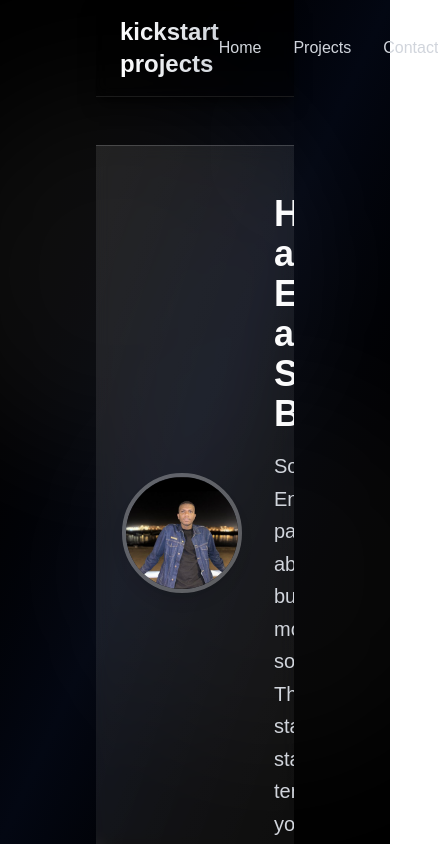
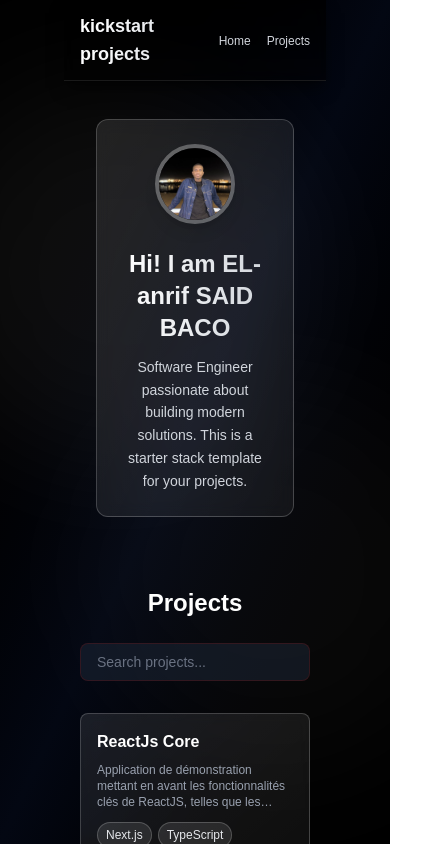
Before and after one commit to Elanrif/starter-stack-kits, a Next.js app: page / in a window 390 px wide. Shown: the top 844 px of the page, 438 px wide, since content can reach past the window. Built offline with nearby package versions, Linux system fonts and the light colour scheme.

Commit message:
feat: responsive design

```diff
--- a/src/app/layout.tsx
+++ b/src/app/layout.tsx
@@ -16,6 +16,7 @@ const geistMono = Geist_Mono({
 export const metadata: Metadata = {
   title: "Portfolio - Développeur",
   description: "Portfolio professionnel d’un développeur.",
+  viewport: "width=device-width, initial-scale=1",
 };
 
 export default function RootLayout({
@@ -26,7 +27,7 @@ export default function RootLayout({
   return (
     <html lang="fr">
       <body
-        className={`${geistSans.variable} ${geistMono.variable} antialiased px-24`}
+        className={`${geistSans.variable} ${geistMono.variable} antialiased px-16 sm:px-32`}
       >
         <Header />
         <main>{children}</main>
--- a/src/app/page.tsx
+++ b/src/app/page.tsx
@@ -12,30 +12,29 @@ export default function Home() {
         <div className="absolute bottom-20 left-20 w-96 h-96 bg-white/3 rounded-full blur-3xl"></div>
       </div>
 
-      <main className="relative z-10 container mx-auto px-6 py-12">
+      <main className="relative z-10 container mx-auto px-4 sm:px-6">
         {/* Hero Section */}
         <Hero />
 
         {/* Projects Section */}
-        <section className="mt-1.5">
-          <ProjectsSection />
-        </section>
+        <ProjectsSection />
 
         {/* Contact Section */}
-        <section id="contact" className="text-center py-24">
-          <h2 className="text-4xl font-bold mb-4">Get in Touch</h2>
-          <p className="text-lg text-gray-400 mb-12">
-            Open to remote & freelance opportunities. Let’s connect!
+        <section id="contact" className="text-center py-12 sm:py-24">
+          <h2 className="text-2xl sm:text-4xl font-bold mb-4">Get in Touch</h2>
+          <p className="text-base sm:text-lg text-gray-400 mb-8 sm:mb-12">
+            Open to remote & freelance opportunities. Let&apos;s connect!
           </p>
-          <div className="flex justify-center gap-8 bg-linear-to-r from-white/10 to-white/5 border border-white/20 rounded-2xl p-8 w-fit mx-auto hover:border-white/40 transition-all duration-300 backdrop-blur-sm">
+          <div className="flex flex-wrap justify-center gap-4 sm:gap-8 bg-linear-to-r
+           from-white/10 to-white/5 border border-white/20 rounded-lg sm:rounded-2xl p-6 sm:p-8 w-fit mx-auto hover:border-white/40 transition-all duration-300 backdrop-blur-sm">
             <Link
               href="https://github.com/johndoe"
               target="_blank"
               rel="noopener noreferrer"
-              className="text-3xl hover:text-white transition-colors"
+              className="text-2xl sm:text-3xl hover:text-white transition-colors"
             >
               <svg
-                className="w-10 h-10"
+                className="w-8 h-8 sm:w-10 sm:h-10"
                 fill="currentColor"
                 viewBox="0 0 24 24"
               >
@@ -46,10 +45,10 @@ export default function Home() {
               href="https://linkedin.com/in/johndoe"
               target="_blank"
               rel="noopener noreferrer"
-              className="text-3xl hover:text-white transition-colors"
+              className="text-2xl sm:text-3xl hover:text-white transition-colors"
             >
               <svg
-                className="w-10 h-10"
+                className="w-8 h-8 sm:w-10 sm:h-10"
                 fill="currentColor"
                 viewBox="0 0 24 24"
               >
@@ -58,10 +57,10 @@ export default function Home() {
             </Link>
             <Link
               href="mailto:johndoe@example.com"
-              className="text-3xl hover:text-white transition-colors"
+              className="text-2xl sm:text-3xl hover:text-white transition-colors"
             >
               <svg
-                className="w-10 h-10"
+                className="w-8 h-8 sm:w-10 sm:h-10"
                 fill="currentColor"
                 viewBox="0 0 24 24"
               >
--- a/src/components/Header.tsx
+++ b/src/components/Header.tsx
@@ -3,22 +3,22 @@ import Link from "next/link";
 export default function Header() {
   return (
     <header className="sticky top-0 z-50 backdrop-blur-sm bg-linear-to-b from-black/80 to-black/40 border-b border-white/10 shadow-lg shadow-black/50">
-      <div className="container mx-auto flex justify-between items-center py-4 px-6">
+      <div className="container mx-auto flex justify-between items-center py-3 sm:py-4 px-4 sm:px-6">
         {/* Logo/Brand */}
         <Link href="/" className="relative group">
-          <h1 className="text-2xl font-bold bg-linear-to-r from-white to-gray-300 bg-clip-text text-transparent hover:from-gray-300 hover:to-white transition-all duration-300">
+          <h1 className="text-lg sm:text-2xl font-bold bg-linear-to-r from-white to-gray-300 bg-clip-text text-transparent hover:from-gray-300 hover:to-white transition-all duration-300">
             kickstart projects
           </h1>
           <div className="absolute -bottom-1 left-0 w-0 h-0.5 bg-linear-to-r from-red-500 to-red-300 group-hover:w-full transition-all duration-300"></div>
         </Link>
 
         {/* Navigation */}
-        <nav>
-          <ul className="flex space-x-8">
+        <nav className="hidden sm:block">
+          <ul className="flex space-x-4 sm:space-x-8">
             <li>
               <Link
                 href="/"
-                className="relative group text-gray-300 hover:text-white transition-colors duration-300"
+                className="relative group text-xs sm:text-sm text-gray-300 hover:text-white transition-colors duration-300"
               >
                 Home
                 <span className="absolute -bottom-1 left-0 w-0 h-0.5 bg-linear-to-r from-red-500 to-red-300 group-hover:w-full transition-all duration-300"></span>
@@ -27,7 +27,7 @@ export default function Header() {
             <li>
               <Link
                 href="/projects"
-                className="relative group text-gray-300 hover:text-white transition-colors duration-300"
+                className="relative group text-xs sm:text-sm text-gray-300 hover:text-white transition-colors duration-300"
               >
                 Projects
                 <span className="absolute -bottom-1 left-0 w-0 h-0.5 bg-linear-to-r from-red-500 to-red-300 group-hover:w-full transition-all duration-300"></span>
@@ -36,10 +36,32 @@ export default function Header() {
             <li>
               <Link
                 href="#contact"
-                className="relative group text-gray-300 hover:text-white transition-colors duration-300"
+                className="relative group text-xs sm:text-sm text-gray-300 hover:text-white transition-colors duration-300"
               >
                 Contact
                 <span className="absolute -bottom-1 left-0 w-0 h-0.5 bg-linear-to-r from-red-500 to-red-300 group-hover:w-full transition-all duration-300"></span>
+              </Link>
+            </li>
+          </ul>
+        </nav>
+
+        {/* Mobile Menu Button */}
+        <nav className="sm:hidden">
+          <ul className="flex space-x-4">
+            <li>
+              <Link
+                href="/"
+                className="text-xs text-gray-300 hover:text-white transition-colors"
+              >
+                Home
+              </Link>
+            </li>
+            <li>
+              <Link
+                href="/projects"
+                className="text-xs text-gray-300 hover:text-white transition-colors"
+              >
+                Projects
               </Link>
             </li>
           </ul>
--- a/src/components/Hero.tsx
+++ b/src/components/Hero.tsx
@@ -2,26 +2,26 @@ import Image from "next/image";
 
 export default function Hero() {
   return (
-    <section className="text-center flex flex-col items-center justify-center min-h-[60vh]">
+    <section className="text-center flex flex-col items-center justify-center min-h-[60vh] py-8 sm:py-12">
       {/* Hero Content */}
-      <div className="max-w-2xl">
+      <div className="max-w-2xl w-full px-4 sm:px-0">
         {/* Background blur effect box */}
-        <div className="relative bg-linear-to-br from-white/10 to-white/5 border border-white/20 rounded-2xl p-12 backdrop-blur-sm hover:border-white/40 transition-all duration-300 mb-8">
-          <div className="absolute -top-40 -right-40 w-80 h-80 bg-white/5 rounded-full blur-3xl opacity-20 pointer-events-none"></div>
-          <div className="relative z-10 flex flex-row items-center gap-8">
+        <div className="relative bg-linear-to-br from-white/10 to-white/5 border border-white/20 rounded-xl sm:rounded-2xl p-6 sm:p-12 backdrop-blur-sm hover:border-white/40 transition-all duration-300 mb-8">
+          <div className="absolute -top-40 -right-40 w-80 h-80 bg-white/5 rounded-full blur-3xl opacity-20 pointer-events-none hidden sm:block"></div>
+          <div className="relative z-10 flex flex-col sm:flex-row items-center gap-6 sm:gap-8">
             <Image
               src="/profile.png"
               alt="Profile"
-              width={120}
-              height={120}
-              className="rounded-full border-4 border-white/30 shadow-lg shrink-0"
+              width={100}
+              height={100}
+              className="rounded-full border-4 border-white/30 shadow-lg shrink-0 w-20 h-20 sm:w-30 sm:h-30"
               priority
             />
-            <div className="flex flex-col text-start items-start">
-              <h1 className="text-4xl font-extrabold mb-4 bg-linear-to-r from-white to-gray-300 bg-clip-text text-transparent">
+            <div className="flex flex-col text-center sm:text-start items-center sm:items-start">
+              <h1 className="text-2xl sm:text-4xl font-extrabold mb-3 sm:mb-4 bg-linear-to-r from-white to-gray-300 bg-clip-text text-transparent">
                 Hi! I am EL-anrif SAID BACO
               </h1>
-              <p className="text-xl text-gray-300 leading-relaxed">
+              <p className="text-sm sm:text-xl text-gray-300 leading-relaxed">
                 Software Engineer passionate about building modern solutions.
                 This is a starter stack template for your projects.
               </p>
--- a/src/components/ProjectCard.tsx
+++ b/src/components/ProjectCard.tsx
@@ -4,24 +4,31 @@ import Link from "next/link";
 export default function ProjectCard({ project }: { project: Project }) {
   return (
     <Link href={`/projects/${project.slug}`}>
-      <div className="group relative bg-linear-to-br from-white/10 to-white/5 border border-white/20 rounded-xl p-6 hover:border-white/40 transition-all duration-300 cursor-pointer h-full hover:shadow-lg hover:shadow-white/10 backdrop-blur-sm">
+      <div className="group relative bg-linear-to-br from-white/10 to-white/5 border border-white/20 rounded-lg sm:rounded-xl p-4 sm:p-6 hover:border-white/40 transition-all duration-300 cursor-pointer h-full hover:shadow-lg hover:shadow-white/10 backdrop-blur-sm">
         {/* Hover glow effect */}
-        <div className="absolute inset-0 bg-linear-to-br from-white/0 to-white/0 group-hover:from-white/5 group-hover:to-white/2 rounded-xl transition-all duration-300"></div>
+        <div className="absolute inset-0 bg-linear-to-br from-white/0 to-white/0 group-hover:from-white/5 group-hover:to-white/2 rounded-lg sm:rounded-xl transition-all duration-300"></div>
 
         <div className="relative z-10">
-          <h3 className="text-lg font-bold mb-2 text-white group-hover:text-gray-100 transition-colors">
+          <h3 className="text-base sm:text-lg font-bold mb-2 text-white group-hover:text-gray-100 transition-colors">
             {project.name}
           </h3>
-          <p className="text-gray-400 text-sm mb-4">{project.description}</p>
-          <div className="flex flex-wrap gap-2">
-            {project.technologies.map((tech) => (
+          <p className="text-gray-400 text-xs sm:text-sm mb-3 sm:mb-4 line-clamp-3">
+            {project.description}
+          </p>
+          <div className="flex flex-wrap gap-1.5 sm:gap-2">
+            {project.technologies.slice(0, 3).map((tech) => (
               <span
                 key={tech}
-                className="text-xs px-3 py-1 rounded-full bg-white/10 text-gray-200 border border-white/20"
+                className="text-xs px-2 sm:px-3 py-1 rounded-full bg-white/10 text-gray-200 border border-white/20"
               >
                 {tech}
               </span>
             ))}
+            {project.technologies.length > 3 && (
+              <span className="text-xs px-2 sm:px-3 py-1 rounded-full bg-white/10 text-gray-200 border border-white/20">
+                +{project.technologies.length - 3}
+              </span>
+            )}
           </div>
         </div>
       </div>
--- a/src/components/ProjectsSection.tsx
+++ b/src/components/ProjectsSection.tsx
@@ -15,28 +15,28 @@ export default function ProjectsSection() {
   );
 
   return (
-    <section id="projects" className="py-24">
-      <div className="text-center mb-12">
-        <h2 className="text-5xl font-bold mb-4">Projects</h2>
-        <div className="w-full flex justify-center mt-8">
+    <section id="projects">
+      <div className="text-center mb-8 sm:mb-12">
+        <h2 className="text-2xl sm:text-5xl font-bold mb-4">Projects</h2>
+        <div className="w-full flex justify-center mt-6 sm:mt-8">
           <input
             type="text"
             placeholder="Search projects..."
             value={searchTerm}
             onChange={(e) => setSearchTerm(e.target.value)}
-            className="w-full max-w-md px-4 py-3 bg-gray-800/50 border border-red-900/30 rounded-lg text-white placeholder-gray-500 focus:outline-none focus:border-red-900/60 transition-all"
+            className="w-full max-w-md px-4 py-2 sm:py-3 bg-gray-800/50 border border-red-900/30 rounded-lg text-white text-sm sm:text-base placeholder-gray-500 focus:outline-none focus:border-red-900/60 transition-all"
           />
         </div>
       </div>
 
       <div className="flex justify-center">
-        <div className="grid grid-cols-1 md:grid-cols-3 lg:grid-cols-3 gap-6 w-fit">
+        <div className="grid grid-cols-1 sm:grid-cols-2 lg:grid-cols-3 gap-3 sm:gap-6 w-fit">
           {filteredProjects.length > 0 ? (
             filteredProjects.map((project) => (
               <ProjectCard key={project.slug} project={project} />
             ))
           ) : (
-            <p className="text-center text-gray-500 col-span-full py-12">
+            <p className="text-center text-gray-500 col-span-full py-8 sm:py-12 text-sm sm:text-base">
               No projects found.
             </p>
           )}
--- a/src/data/projects.ts
+++ b/src/data/projects.ts
@@ -4,7 +4,7 @@ export const projects = [
     name: "ReactJs Core",
     description:
       "Application de démonstration mettant en avant les fonctionnalités clés de ReactJS, telles que les hooks, le contexte et la gestion d’état. Idéale pour les développeurs souhaitant approfondir leur compréhension de React.",
-    image: "/images/project-1.png",
+    image: "/images/reactjs-core-kit.png",
     github: "https://github.com/Elanrif/reactjs-core-kit",
     website: "https://reactjs-core-kit.vercel.app/",
     presentation: "https://canva.com/votre-projet-1",
@@ -12,87 +12,57 @@ export const projects = [
     featured: true,
   },
   {
-    slug: "project-2",
-    name: "Projet 2",
+    slug: "nextjs-starter-kit",
+    name: "Nextjs Starter Kit",
     description:
-      "Plateforme collaborative pour le partage de documents et la gestion de projets. Intégration d’un chat en direct, gestion des rôles utilisateurs et export PDF. Pensée pour les PME et startups.",
-    image: "/images/project-2.png",
-    github: "https://github.com/votre-projet-2",
-    website: "https://votre-projet-2.com",
+      "Template de démarrage pour Next.js avec TypeScript, Tailwind CSS, et une structure de projet optimisée. Parfait pour les développeurs souhaitant lancer rapidement des projets modernes avec Next.js.",
+    image: undefined,
+    github: "https://github.com/Elanrif/nextjs-starter-kit",
+    website: "https://nextjs-starter-kit.vercel.app/",
     presentation: "https://canva.com/votre-projet-2",
-    technologies: ["React", "Node.js", "CSS"],
+    technologies: ["Nextjs", "Tailwind.css", "TypeScript"],
     featured: true,
   },
   {
-    slug: "portfolio-premium",
-    name: "Portfolio Premium",
+    slug: "springboot-starter-kit",
+    name: "Springboot Starter Kit",
     description:
-      "Portfolio personnel premium avec animations fluides, dark mode, et intégration d’un blog. Optimisé SEO et performance, il met en avant les compétences et réalisations d’un développeur moderne.",
-    image: "/images/portfolio-premium.png",
-    github: "https://github.com/votre-portfolio-premium",
-    website: "https://portfolio-premium.com",
-    presentation: "https://canva.com/portfolio-premium",
-    technologies: ["Next.js", "Framer Motion", "Tailwind CSS"],
+      "Template de démarrage pour Spring Boot avec une configuration prête à l’emploi pour les projets Java. Inclut des fonctionnalités de sécurité, de gestion de données et une architecture modulaire pour accélérer le développement backend.",
+    image: undefined,
+    github: "https://github.com/Elanrif/springboot-starter-kit",
+    website: "https://springboot-starter-kit.vercel.app/",
+    presentation: "https://canva.com/springboot-starter-kit",
+    technologies: [
+      "Spring Boot",
+      "Spring Security",
+      "Spring Data JPA",
+      "Lombok",
+      "PostgreSQL",
+    ],
     featured: true,
   },
   {
-    slug: "saas-dashboard",
-    name: "SaaS Dashboard",
+    slug: "Expressjs-starter-kit",
+    name: "Expressjs Starter Kit",
     description:
-      "Dashboard analytique pour SaaS avec graphiques dynamiques, gestion des utilisateurs, notifications et export de rapports. Interface responsive et personnalisable pour les entreprises tech.",
-    image: "/images/saas-dashboard.png",
-    github: "https://github.com/votre-saas-dashboard",
-    website: "https://saas-dashboard.com",
-    presentation: "https://canva.com/saas-dashboard",
-    technologies: ["React", "Recharts", "Styled Components"],
+      "Template de démarrage pour Express.js avec Dockerfile, Github Actions,et une structure de projet basique. Parfait pour les développeurs souhaitant lancer rapidement des projets modernes avec Express.js.",
+    image: undefined,
+    github: "https://github.com/Elanrif/expressjs-starter-kit",
+    website: "https://expressjs-starter-kit.vercel.app/",
+    presentation: "https://canva.com/expressjs-starter-kit",
+    technologies: ["Express.js", "Dockerfile", "Github Actions"],
     featured: false,
   },
   {
-    slug: "ecommerce-app",
-    name: "E-commerce App",
+    slug: "nodejs-starter-kit",
+    name: "Nodejs Starter Kit",
     description:
-      "Application e-commerce complète avec gestion du panier, paiement Stripe, suivi des commandes et espace administrateur. Design moderne, animations et sécurité renforcée pour les transactions.",
-    image: "/images/ecommerce-app.png",
-    github: "https://github.com/votre-ecommerce-app",
-    website: "https://ecommerce-app.com",
-    presentation: "https://canva.com/ecommerce-app",
-    technologies: ["Next.js", "Stripe", "Redux"],
+      "Template de démarrage pour Node.js avec Dockerfile, Github Actions,et une structure de projet basique. Parfait pour les développeurs souhaitant lancer rapidement des projets modernes avec Node.js.",
+    image: undefined,
+    github: "https://github.com/Elanrif/nodejs-starter-kit",
+    website: "https://nodejs-starter-kit.vercel.app/",
+    presentation: "https://canva.com/nodejs-starter-kit",
+    technologies: ["Node.js", "Dockerfile", "Github Actions"],
     featured: false,
-  },
-  {
-    slug: "blog-ai",
-    name: "Blog AI",
-    description:
-      "Blog propulsé par l’IA pour la génération de contenu, suggestions automatiques et analyse de tendances. Interface minimaliste, dark mode et gestion avancée des commentaires.",
-    image: "/images/blog-ai.png",
-    github: "https://github.com/votre-blog-ai",
-    website: "https://blog-ai.com",
-    presentation: "https://canva.com/blog-ai",
-    technologies: ["Next.js", "OpenAI API", "Tailwind CSS"],
-    featured: false,
-  },
-  {
-    slug: "job-board",
-    name: "Job Board",
-    description:
-      "Plateforme de recherche d’emploi moderne et responsive, avec filtres avancés, notifications personnalisées et espace recruteur. Intégration LinkedIn et gestion des candidatures en temps réel.",
-    image: "/images/job-board.png",
-    github: "https://github.com/votre-job-board",
-    website: "https://job-board.com",
-    presentation: "https://canva.com/job-board",
-    technologies: ["React", "Express", "MongoDB"],
-    featured: false,
-  },
-  {
-    slug: "microservices-api",
-    name: "Microservices API",
-    description:
-      "Architecture microservices pour API scalable, monitoring centralisé, documentation Swagger et CI/CD automatisé. Pensée pour les applications à fort trafic et les équipes DevOps.",
-    image: "/images/microservices-api.png",
-    github: "https://github.com/votre-microservices-api",
-    website: "https://microservices-api.com",
-    presentation: "https://canva.com/microservices-api",
-    technologies: ["Node.js", "Docker", "Kubernetes"],
-    featured: false,
-  },
+  }
 ];
--- a/src/types/project.d.ts
+++ b/src/types/project.d.ts
@@ -2,7 +2,7 @@ export interface Project {
   slug: string;
   name: string;
   description: string;
-  image: string;
+  image?: string;
   github: string;
   website: string;
   presentation: string;
```
Also changed, not shown: src/app/projects/[slug]/page.tsx (+29 -20 lines), src/app/projects/page.tsx (+20 -16 lines), public/images/default.png (added), public/images/reactjs-core-kit.png (added).
